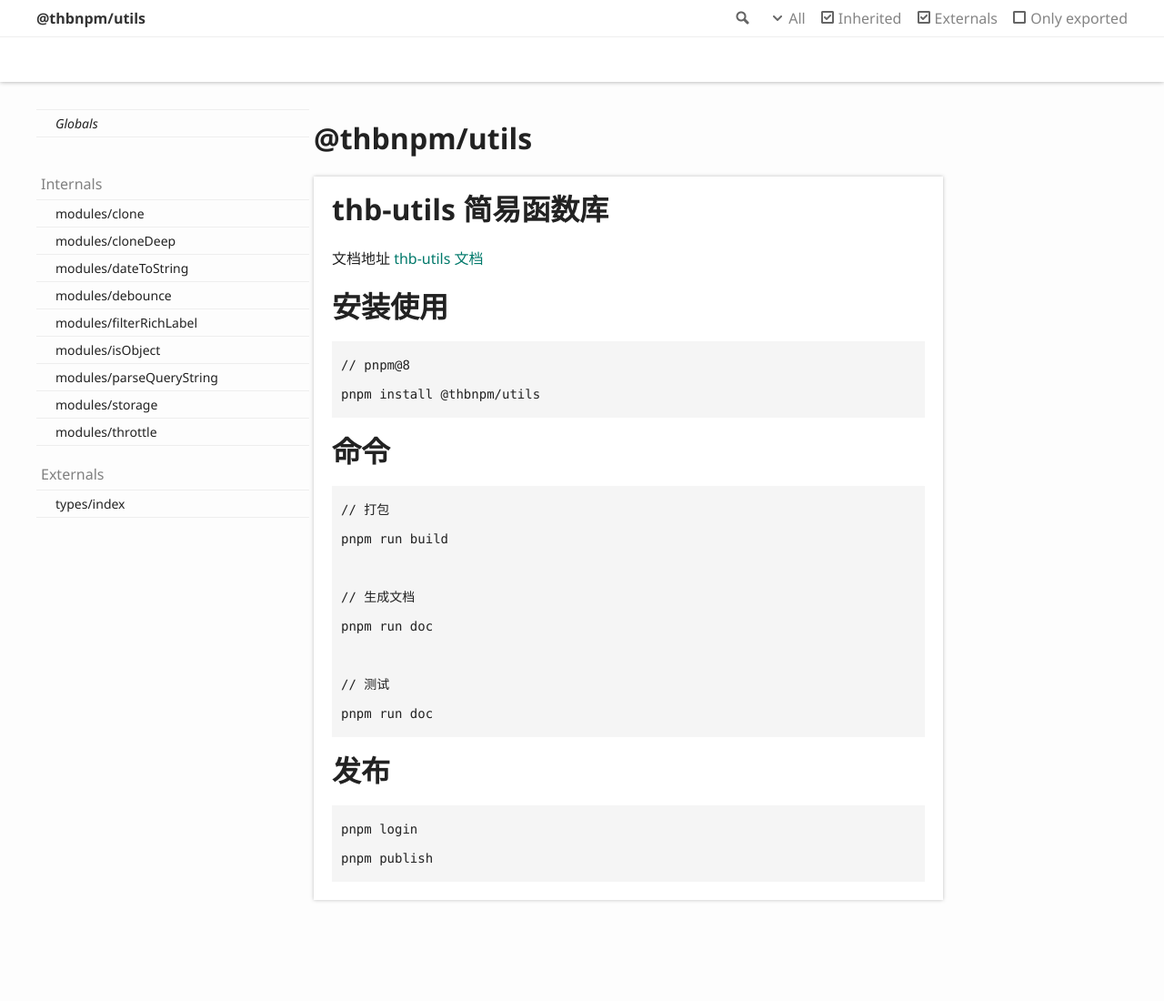
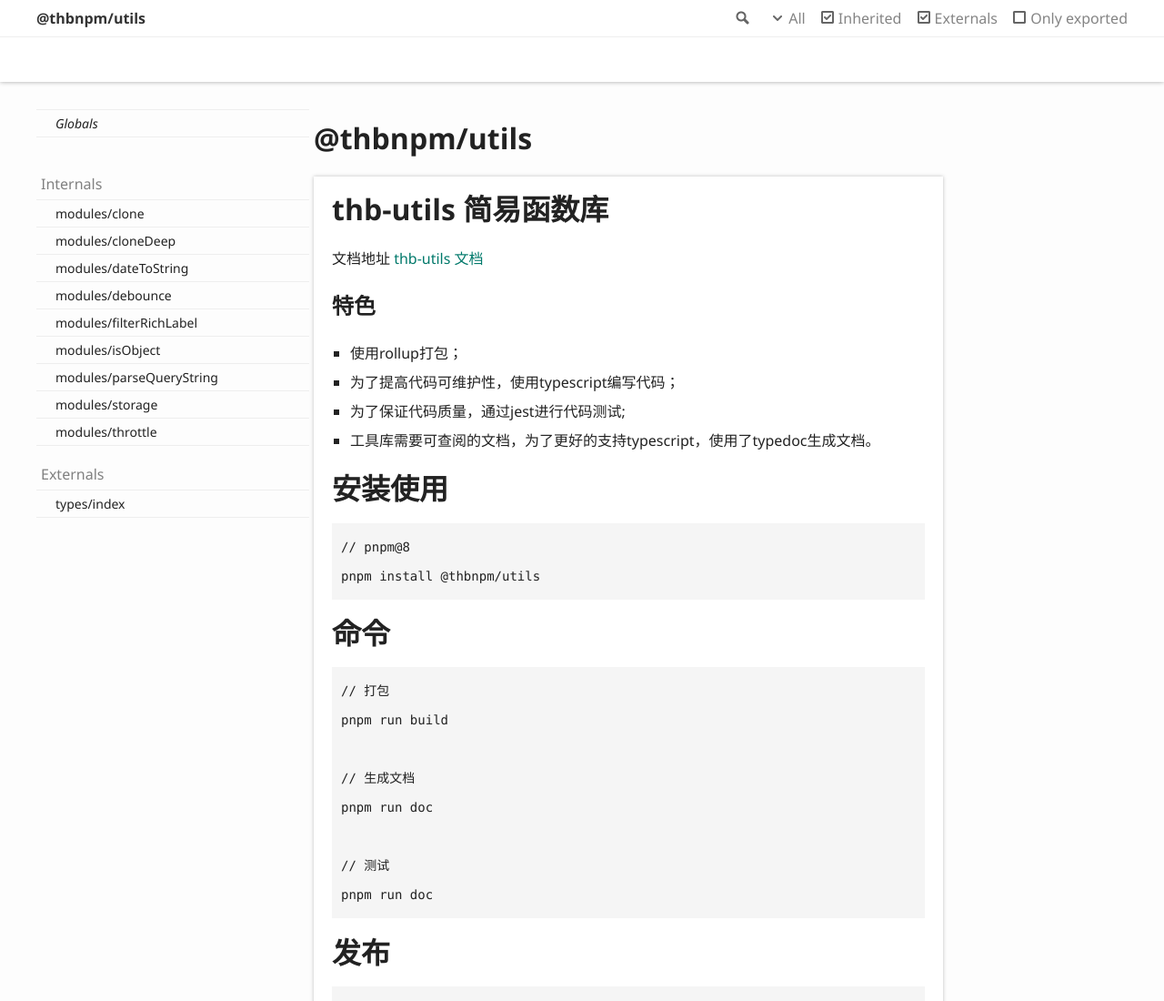
Before and after one commit to thbgh/thb-utils, a plain HTML site: page index.html in a window 1280 px wide. Shown: the top 1100 px of the page at 91% size. Drawn offline with Linux system fonts and the light colour scheme.

Commit message:
Deploying to gh-pages from @ thbgh/thb-utils@9cf6c813513fa3fa3edcad58a4d41a770af5ef5c 🚀

```diff
--- a/index.html
+++ b/index.html
@@ -112,6 +112,15 @@
 					<h1>thb-utils 简易函数库</h1>
 				</a>
 				<p>文档地址 <a href="https://thbgh.github.io/thb-utils/">thb-utils 文档</a></p>
+				<a href="#特色" id="特色" style="color: inherit; text-decoration: none;">
+					<h2>特色</h2>
+				</a>
+				<ul>
+					<li>使用rollup打包； </li>
+					<li>为了提高代码可维护性，使用typescript编写代码； </li>
+					<li>为了保证代码质量，通过jest进行代码测试; </li>
+					<li>工具库需要可查阅的文档，为了更好的支持typescript，使用了typedoc生成文档。</li>
+				</ul>
 				<a href="#安装使用" id="安装使用" style="color: inherit; text-decoration: none;">
 					<h1>安装使用</h1>
 				</a>
```
